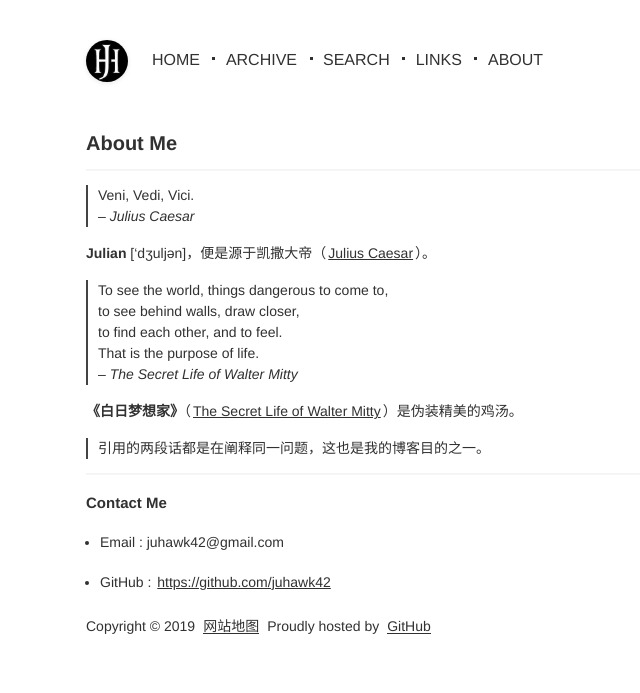
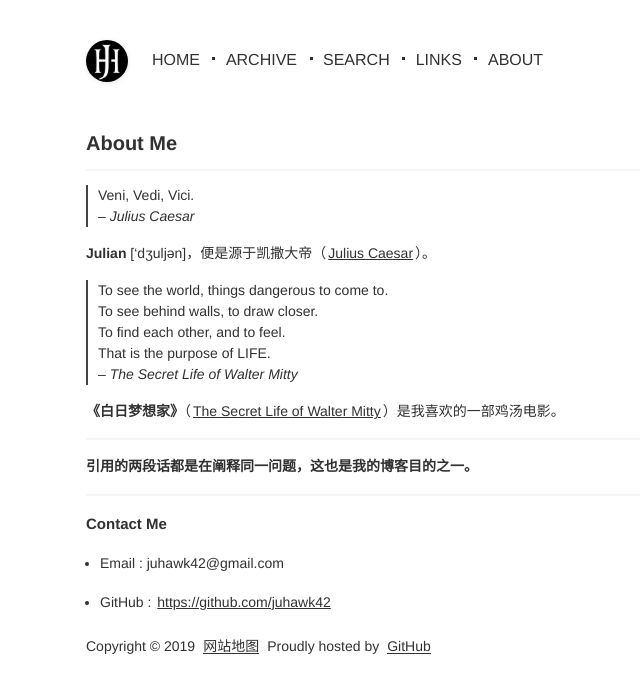
Before and after one commit to juhawk42/juhawk42.github.io, a Jekyll site: the page built from pages/about.md, in a window 1280 px wide. Shown: the top 693 px of the page, without its empty margins (274-914 px from the left). Built offline with Jekyll 4.4.1, drawn with Linux system fonts in a browser that asks for light colours.

Commit message:
Update about.md

```diff
--- a/pages/about.md
+++ b/pages/about.md
@@ -11,16 +11,17 @@ title: About Me
 **Julian** ['dʒuljən]，便是源于凯撒大帝（[Julius Caesar](https://en.wikipedia.org/wiki/Julius_Caesar)）。
 
 
-> To see the world, things dangerous to come to,
-> to see behind walls, draw closer,
-> to find each other, and to feel.
-> That is the purpose of life.
+> To see the world, things dangerous to come to.
+> To see behind walls, to draw closer.
+> To find each other, and to feel.
+> That is the purpose of LIFE.
 -- *The Secret Life of Walter Mitty*
 
-**《白日梦想家》**（[The Secret Life of Walter Mitty](https://movie.douban.com/subject/2133323/)）是伪装精美的鸡汤。
+**《白日梦想家》**（[The Secret Life of Walter Mitty](https://movie.douban.com/subject/2133323/)）是我喜欢的一部鸡汤电影。
 
 
-> 引用的两段话都是在阐释同一问题，这也是我的博客目的之一。
+---
+**引用的两段话都是在阐释同一问题，这也是我的博客目的之一。**
 
 
 ---
```
